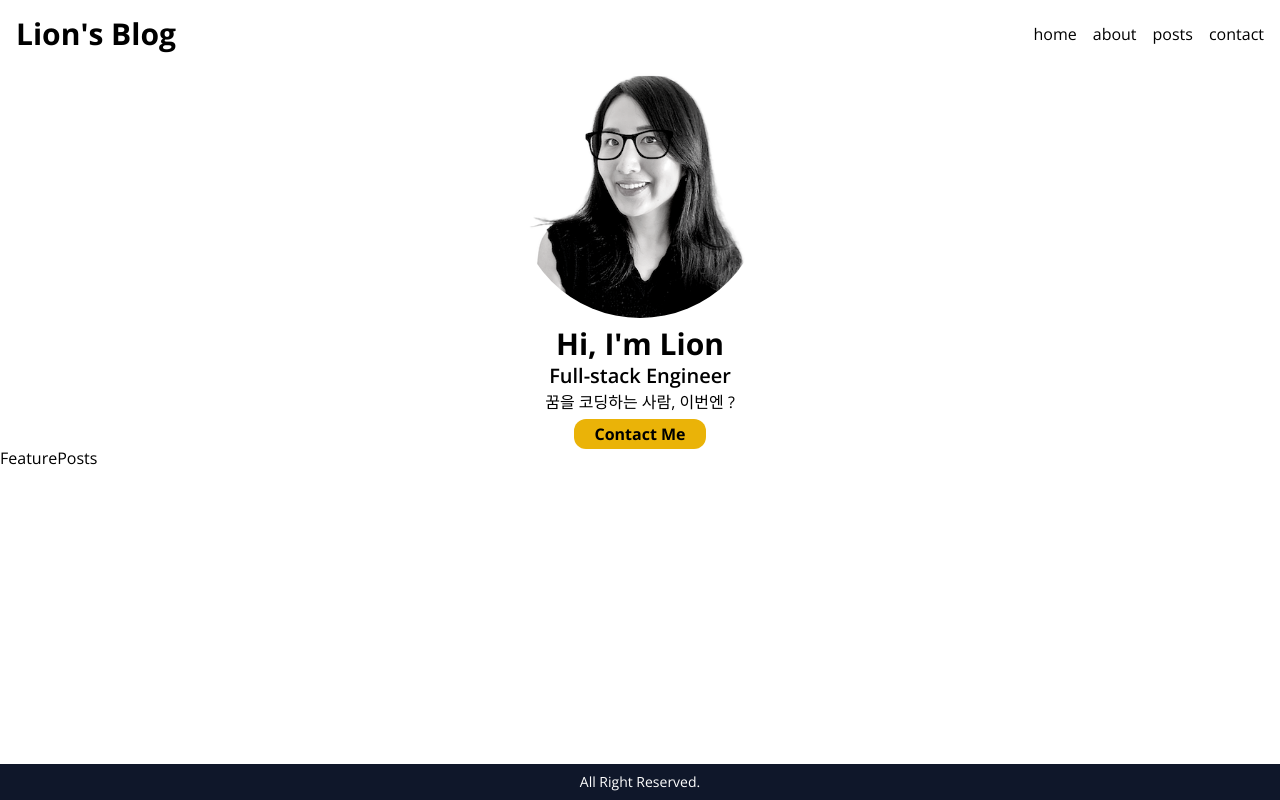
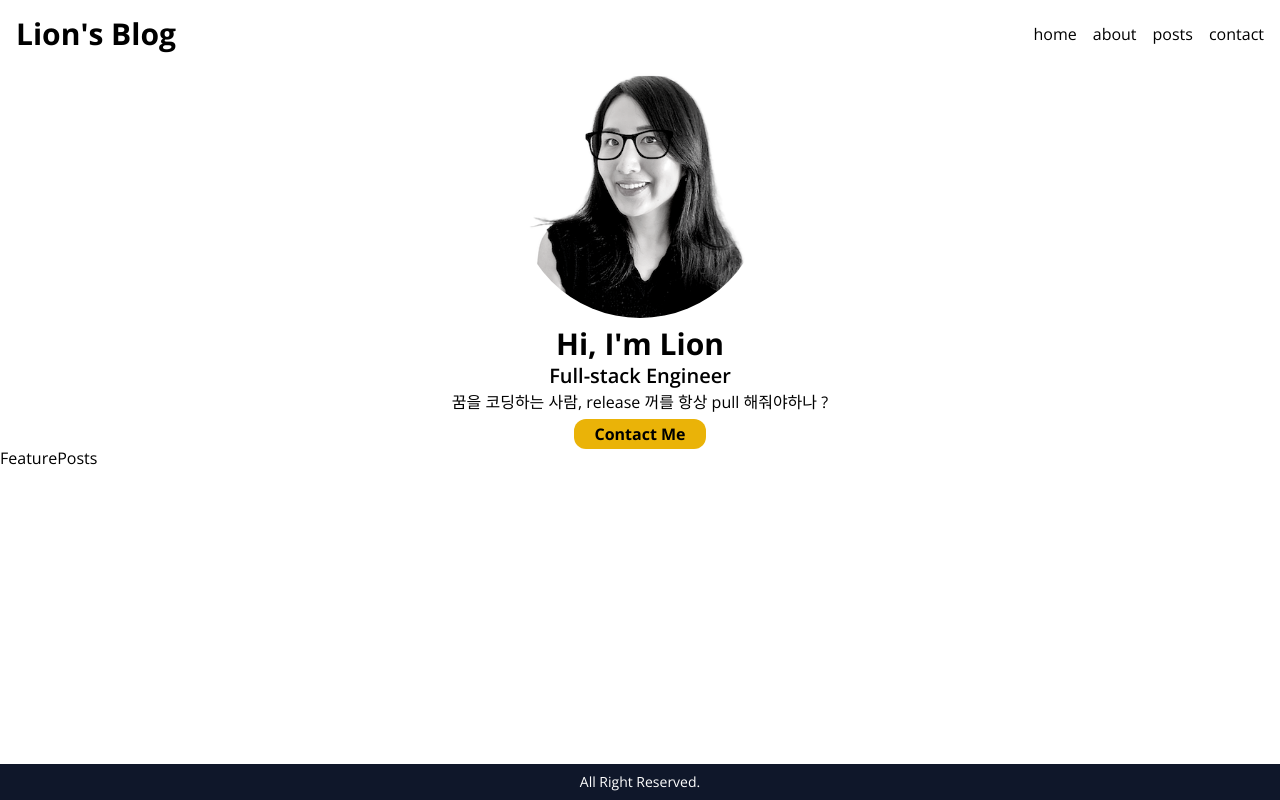
Before and after one commit to donggune/nextjs-blog, a Next.js app: page / in a window 1280 px wide. Built offline with nearby package versions, Linux system fonts and the light colour scheme.

Commit message:
release push test

```diff
--- a/src/components/Hero.tsx
+++ b/src/components/Hero.tsx
@@ -10,7 +10,7 @@ export default function Hero() {
          priority className='rounded-full mx-auto' src={profileImage} alt='user' width={250} height={250}/>
         <h2 className='text-3xl font-bold mt-2'>{"Hi, I'm Lion"}</h2>
         <h3 className='text-xl font-semibold'>Full-stack Engineer</h3>
-        <p className='mb-2'>꿈을 코딩하는 사람, 이번엔 ?</p>
+        <p className='mb-2'>꿈을 코딩하는 사람, release 꺼를 항상 pull 해줘야하나 ?</p>
         <Link className='bg-yellow-500 font-bold rounded-xl py-1 px-5' href='/contact'>Contact Me</Link>
     </section>
   )
```
